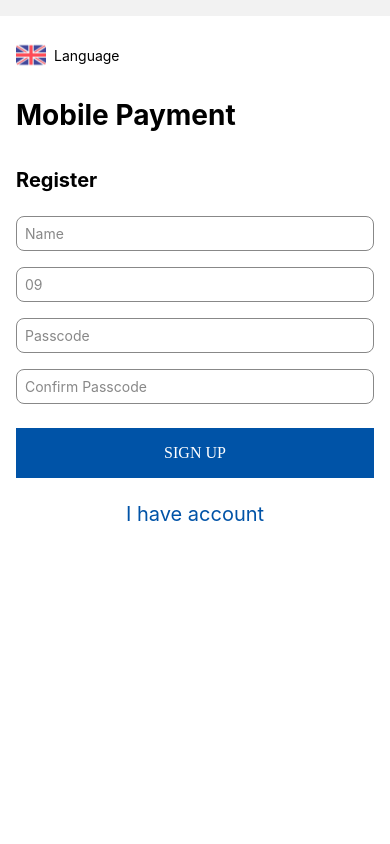
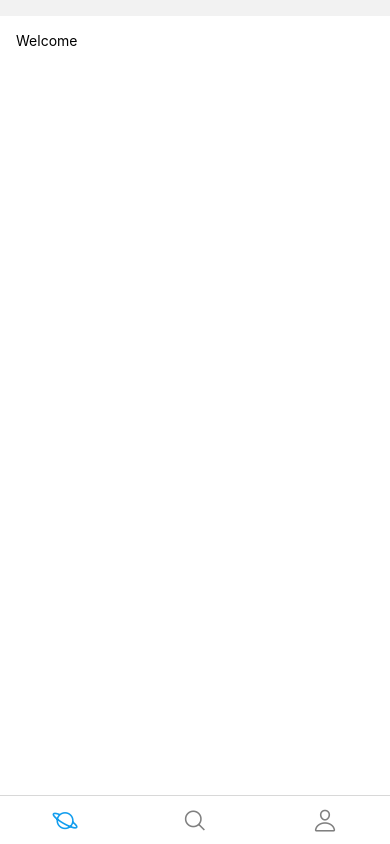
Before and after one commit to ZawWinNaung/test-screens-zwn, a React Native app: screen /BottomNav in a window 390 px wide. Built offline with nearby package versions, Linux system fonts and the light colour scheme.

Commit message:
bottom_navigation

```diff
--- a/App.js
+++ b/App.js
@@ -5,12 +5,9 @@ import Login from "./src/screens/Login";
 import Register from "./src/screens/Register";
 import { Provider } from "react-redux";
 import { store } from "./src/redux/store";
-import { Home } from "./src/screens/Home";
-import { Feed } from "./src/screens/Feed";
-import { createDrawerNavigator } from "@react-navigation/drawer";
+import { BottomTabNavigator } from "./src/navigations/BottomTabNavigator";
 
 const Stack = createNativeStackNavigator();
-const Drawer = createDrawerNavigator();
 
 export default function App() {
   return (
@@ -28,8 +25,8 @@ export default function App() {
             options={{ headerShown: false }}
           />
           <Stack.Screen
-            name="Drawer"
-            component={DrawerNavigator}
+            name="BottomNav"
+            component={BottomTabNavigator}
             options={{ headerShown: false }}
           />
         </Stack.Navigator>
@@ -37,12 +34,3 @@ export default function App() {
     </Provider>
   );
 }
-
-export const DrawerNavigator = () => {
-  return (
-    <Drawer.Navigator initialRouteName="Home">
-      <Drawer.Screen name="Home" component={Home} />
-      <Drawer.Screen name="Feed" component={Feed} />
-    </Drawer.Navigator>
-  );
-};
--- a/package.json
+++ b/package.json
@@ -10,6 +10,7 @@
   },
   "dependencies": {
     "@react-native-community/checkbox": "^0.5.14",
+    "@react-navigation/bottom-tabs": "^6.5.5",
     "@react-navigation/drawer": "^6.6.0",
     "@react-navigation/native": "^6.1.4",
     "@react-navigation/native-stack": "^6.9.10",
@@ -25,6 +26,7 @@
     "react-native-safe-area-context": "^4.5.0",
     "react-native-screens": "^3.20.0",
     "react-native-simple-dialogs": "^1.5.0",
+    "react-native-vector-icons": "^9.2.0",
     "react-redux": "^8.0.5",
     "redux": "^4.2.1",
     "validate.js": "^0.13.1"
--- /dev/null
+++ b/src/navigations/BottomTabNavigator.js
@@ -0,0 +1,46 @@
+import React from "react";
+import { createBottomTabNavigator } from "@react-navigation/bottom-tabs";
+import { Search } from "../screens/Search";
+import { DrawerNavigator } from "./DrawerNavigator";
+import Ionicons from "react-native-vector-icons/Ionicons";
+import { Profile } from "../screens/Profile";
+import { Home } from "../screens/Home";
+
+const Tab = createBottomTabNavigator();
+
+export const BottomTabNavigator = () => {
+  return (
+    <Tab.Navigator
+      screenOptions={({ route }) => ({
+        headerShown: false,
+        tabBarShowLabel: false,
+        tabBarIcon: (props) => {
+          let iconName;
+          switch (route.name) {
+            case "Home": {
+              iconName = "planet-outline";
+              break;
+            }
+            case "Search": {
+              iconName = "search-outline";
+              break;
+            }
+            case "Profile": {
+              iconName = "person-outline";
+            }
+          }
+
+          return (
+            <Ionicons name={iconName} size={props.size} color={props.color} />
+          );
+        },
+        tabBarActiveTintColor: "#129dee",
+        tabBarInactiveTintColor: "gray",
+      })}
+    >
+      <Tab.Screen name="Home" component={Home} />
+      <Tab.Screen name="Search" component={Search} />
+      <Tab.Screen name="Profile" component={DrawerNavigator} />
+    </Tab.Navigator>
+  );
+};
--- /dev/null
+++ b/src/navigations/DrawerNavigator.js
@@ -0,0 +1,38 @@
+import {
+  createDrawerNavigator,
+  DrawerToggleButton,
+} from "@react-navigation/drawer";
+import React from "react";
+import { Search } from "../screens/Search";
+import { Home } from "../screens/Home";
+import { Profile } from "../screens/Profile";
+import Ionicons from "react-native-vector-icons/Ionicons";
+import { TouchableOpacity } from "react-native";
+
+const Drawer = createDrawerNavigator();
+
+export const DrawerNavigator = () => {
+  return (
+    <Drawer.Navigator
+      initialRouteName="profile"
+      screenOptions={{
+        drawerPosition: "right",
+      }}
+    >
+      <Drawer.Screen
+        name="profile"
+        component={Profile}
+        options={{
+          headerShown: false,
+        }}
+      />
+      <Drawer.Screen
+        name="Search"
+        component={Search}
+        options={{
+          headerShown: false,
+        }}
+      />
+    </Drawer.Navigator>
+  );
+};
--- a/src/screens/Home.js
+++ b/src/screens/Home.js
@@ -1,3 +1,4 @@
+import { createBottomTabNavigator } from "@react-navigation/bottom-tabs";
 import { StatusBar } from "expo-status-bar";
 import { Text, View } from "react-native";
 import { useSelector } from "react-redux";
@@ -5,6 +6,7 @@ import styles from "../styles/styles";
 
 export const Home = () => {
   const userName = useSelector((state) => state.auth.username);
+  const Tab = createBottomTabNavigator();
 
   return (
     <View style={styles.container}>
--- a/src/screens/Login.js
+++ b/src/screens/Login.js
@@ -21,7 +21,7 @@ export default function Login({ navigation }) {
     if (data.phone != userName) {
       dispatch(addName(data.phone));
     }
-    navigation.navigate("Drawer");
+    navigation.navigate("BottomNav");
   };
 
   return (
--- /dev/null
+++ b/src/screens/Profile.js
@@ -0,0 +1,14 @@
+import { StatusBar } from "expo-status-bar";
+import { Text, View } from "react-native";
+import styles from "../styles/styles";
+
+export const Profile = () => {
+  return (
+    <View style={styles.container}>
+      <StatusBar style="auto" />
+      <View>
+        <Text>Profile</Text>
+      </View>
+    </View>
+  );
+};
--- a/src/screens/Feed.js
+++ b/src/screens/Search.js
@@ -2,12 +2,12 @@ import { StatusBar } from "expo-status-bar";
 import { Text, View } from "react-native";
 import styles from "../styles/styles";
 
-export const Feed = () => {
+export const Search = () => {
   return (
     <View style={styles.container}>
       <StatusBar style="auto" />
       <View>
-        <Text>Feed</Text>
+        <Text>Search</Text>
       </View>
     </View>
   );
```
Also changed, not shown: 2 other files (tests, documents, lock files or other folders).
